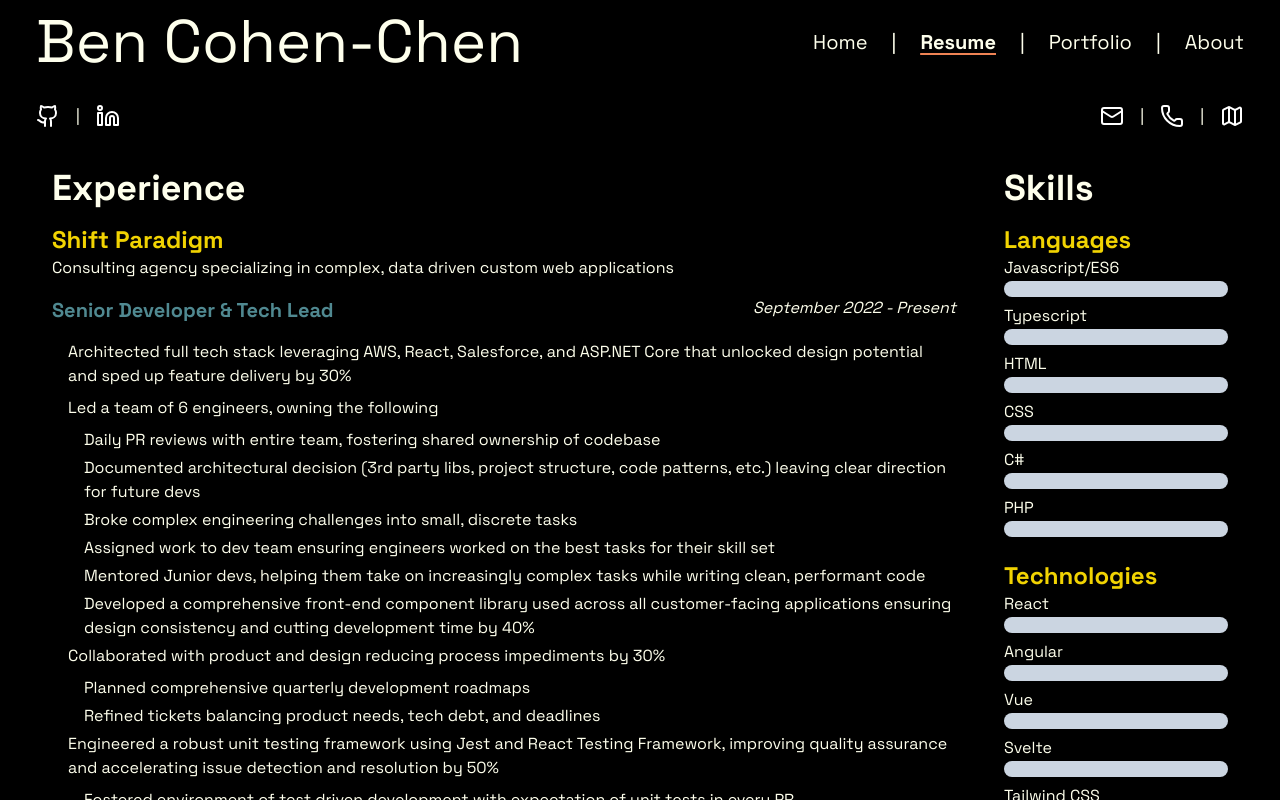
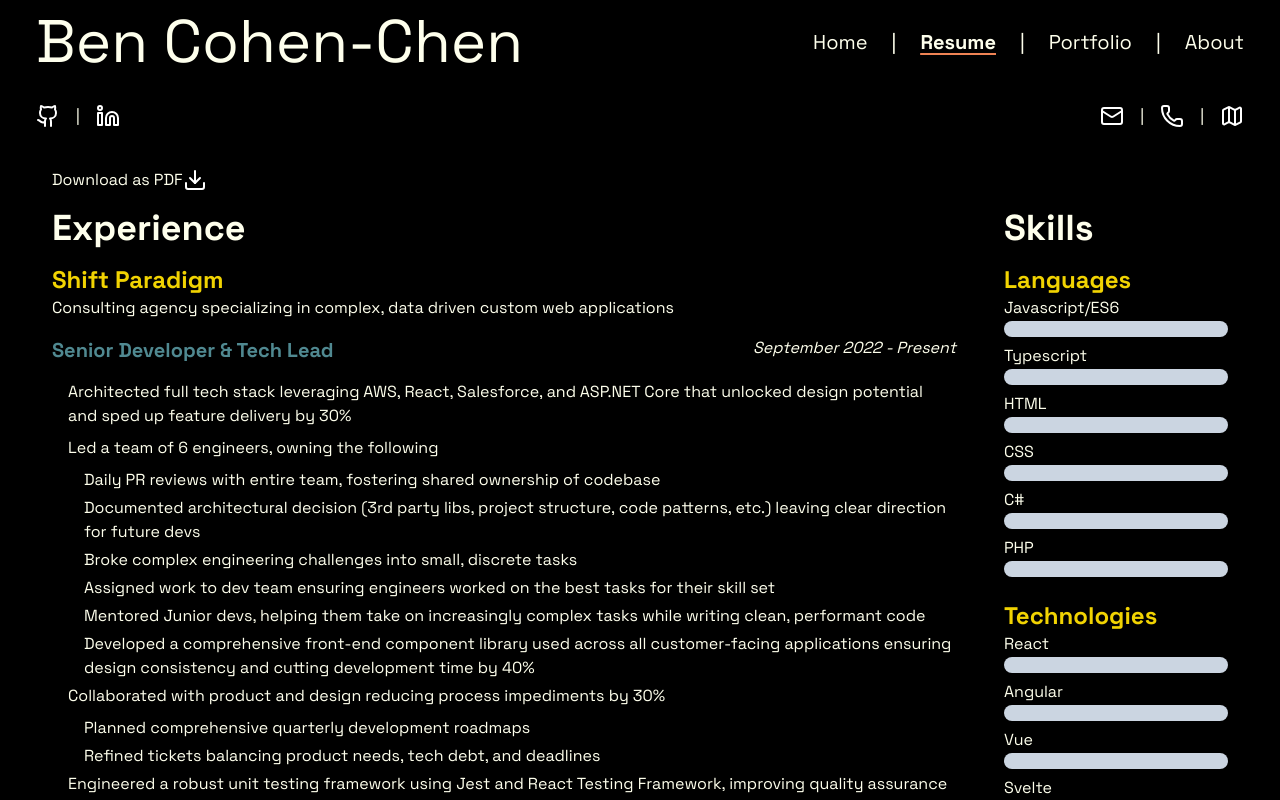
Before and after one commit to bencohendev/homepage, a SvelteKit app: page /resume in a window 1280 px wide. Shown: the top 800 px of the page. Built offline with nearby package versions, Linux system fonts and the light colour scheme.

Commit message:
downloadable version of resume

```diff
--- a/src/routes/resume/+page.svelte
+++ b/src/routes/resume/+page.svelte
@@ -1,4 +1,5 @@
 <script>
+	import { Download } from 'lucide-svelte';
 	import ThinBar from '$lib/components/ThinBar.svelte';
 	import Job from './components/Job.svelte';
 	import Skills from './components/Skills.svelte';
@@ -7,6 +8,11 @@
 	const { jobs, skills } = data;
 </script>
 
+<a
+	class="mb-4 flex px-12 text-home-cream"
+	href="/Resume_Ben_Cohen-Chen.pdf"
+	download="Resume_Ben_Cohen-Chen.pdf">Download as PDF <Download color={'white'} /></a
+>
 <div class="flex justify-between gap-12 px-12 text-home-cream">
 	<section class="">
 		<div class="mb-4">
```
Also changed, not shown: 1 other file (tests, documents, lock files or other folders).
